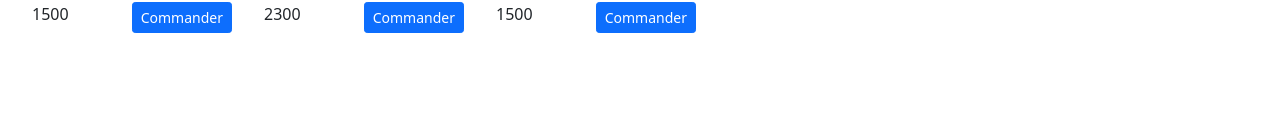
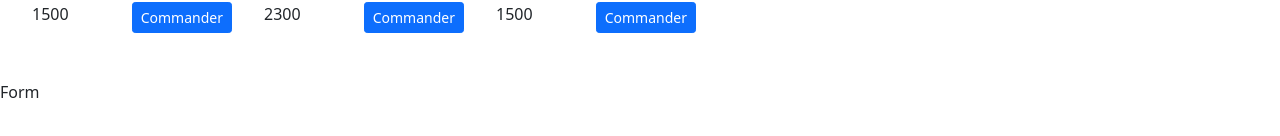
Before and after one commit to MassimoRosas/vue.js-shop, a Vue app in the folder dyma-boutique/: page / in a window 1280 px wide. Shown: the part 410-546 px from the top of the page. Built offline with nearby package versions, Linux system fonts and the light colour scheme.

Commit message:
New architecture

```diff
--- a/dyma-boutique/src/App.vue
+++ b/dyma-boutique/src/App.vue
@@ -1,25 +1,22 @@
 <template>
   <div id="app">
     <TheHeader></TheHeader>
-    <div class="d-flex flex-row">
-      <Shop class="w-75"></Shop>
-      <Cart class="w-25"></Cart>
-    </div>
+    <User></User>
+    <Admin></Admin>
   </div>
 </template>
 
 <script>
 import TheHeader from './components/TheHeader';
-import Shop from './components/Shop/Shop';
-import Cart from './components/Cart/Cart';
-
+import User from './components/features/User/User';
+import Admin from './components/features/Admin/Admin';
 
 export default {
   name: 'App',
   components: {
     TheHeader,
-    Shop,
-    Cart,
+    User,
+    Admin
   }
 }
 </script>
--- /dev/null
+++ b/dyma-boutique/src/components/features/Admin/Admin.vue
@@ -0,0 +1,21 @@
+<template>
+  <div>
+    <admin-product-form></admin-product-form>
+  </div>
+</template>
+
+<script>
+
+import AdminProductForm from './AdminProductForm'
+
+export default {
+  components: {
+    AdminProductForm
+  },
+
+}
+</script>
+
+<style scoped>
+
+</style>
--- /dev/null
+++ b/dyma-boutique/src/components/features/Admin/AdminProductForm.vue
@@ -0,0 +1,13 @@
+<template>
+  <div>Form</div>
+</template>
+
+<script>
+export default {
+
+}
+</script>
+
+<style scoped>
+
+</style>
--- a/dyma-boutique/src/components/Cart/Cart.vue
+++ b/dyma-boutique/src/components/features/User/Cart/Cart.vue
@@ -4,7 +4,7 @@
 
 <script>
 import CartProductsList from './CartProductsList';
-import { eventBus } from '../../main';
+import { eventBus } from '../../../../main';
 
 export default {
   components: {
--- a/dyma-boutique/src/components/Cart/CartProductItem.vue
+++ b/dyma-boutique/src/components/features/User/Cart/CartProductItem.vue
@@ -9,7 +9,7 @@
 </template>
 
 <script>
-  import { eventBus } from '../../main';
+  import { eventBus } from '../../../../main';
 
   export default {
     props: ['item'],
--- a/dyma-boutique/src/components/Shop/Shop.vue
+++ b/dyma-boutique/src/components/features/User/Shop/Shop.vue
@@ -4,7 +4,7 @@
 
 <script>
 import ShopProductsList from './ShopProductsList';
-import { eventBus } from '../../main';
+import { eventBus } from '../../../../main';
 
 export default {
   components: {
--- a/dyma-boutique/src/components/Shop/ShopProductItem.vue
+++ b/dyma-boutique/src/components/features/User/Shop/ShopProductItem.vue
@@ -18,7 +18,7 @@
 </template>
 
 <script>
-import { eventBus } from '../../main';
+import { eventBus } from '../../../../main';
 
 export default {
   props: ['product'],
--- /dev/null
+++ b/dyma-boutique/src/components/features/User/User.vue
@@ -0,0 +1,23 @@
+<template>
+  <div class="d-flex flex-row">
+    <Shop class="w-75"></Shop>
+    <Cart class="w-25"></Cart>
+  </div>
+</template>
+
+<script>
+
+import Shop from './Shop/Shop';
+import Cart from './Cart/Cart';
+
+export default {
+  components: {
+    Shop,
+    Cart
+  }
+}
+</script>
+
+<style scoped>
+
+</style>
```
Also changed, not shown: dyma-boutique/src/components/features/User/Cart/CartProductsList.vue (renamed from dyma-boutique/src/components/Cart/CartProductsList.vue), dyma-boutique/src/components/features/User/Shop/ShopProductsList.vue (renamed from dyma-boutique/src/components/Shop/ShopProductsList.vue).
